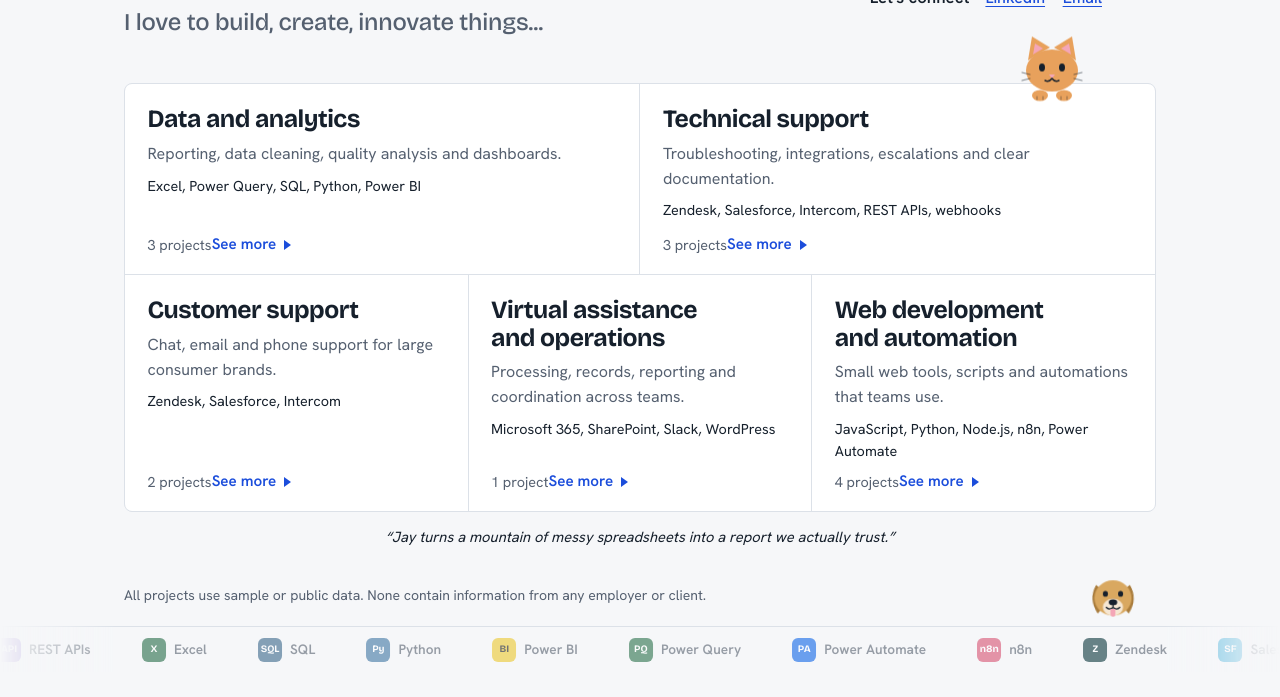
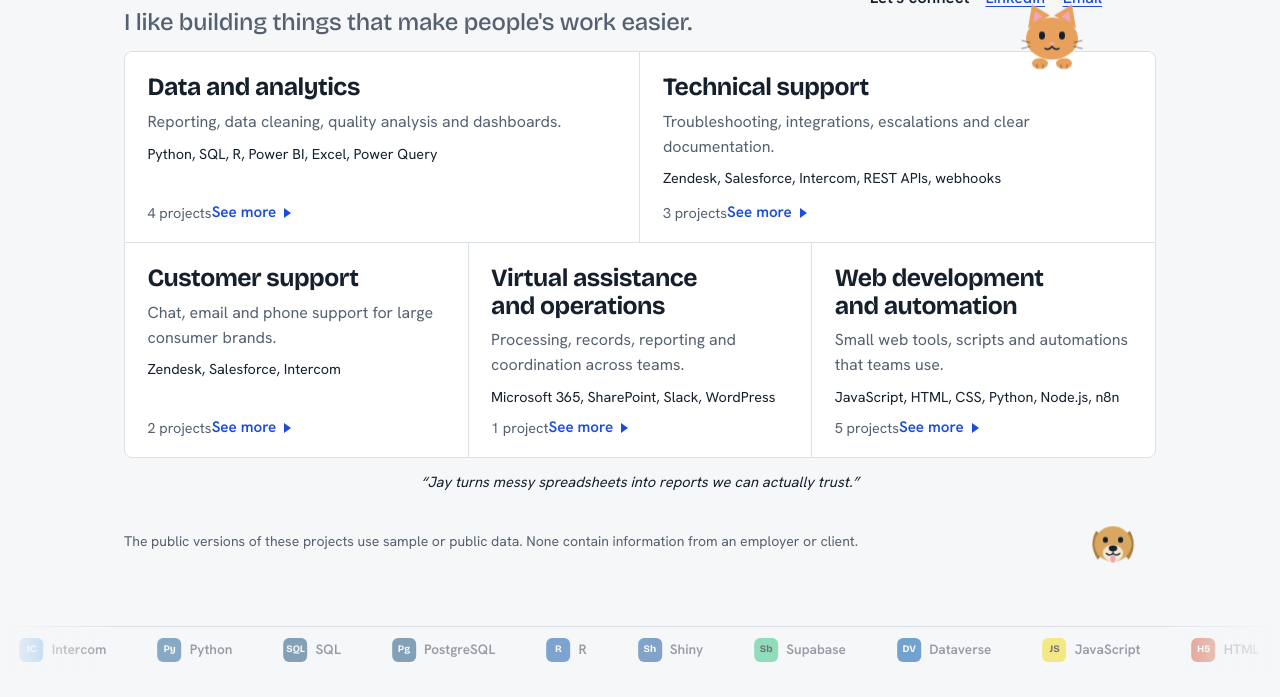
Before and after one commit to jaymagayanes/jaymagayanes.github.io, a plain HTML site: page index.html in a window 1280 px wide. Shown: the part 128-825 px from the top of the page. After the commit the page ends 800 px from the top, so only its background shows below. Drawn offline with nearby package versions, Linux system fonts and the light colour scheme.

Commit message:
Update index.html

```diff
--- a/index.html
+++ b/index.html
@@ -4,7 +4,7 @@
 <meta charset="utf-8">
 <meta name="viewport" content="width=device-width, initial-scale=1, viewport-fit=cover">
 <title>Jay Magayanes | Data, Support and Automation</title>
-<meta name="description" content="Remote professional with seven years of experience in data analysis, technical support, customer support, operations and automation. Open a role to see the work.">
+<meta name="description" content="I'm Jay, based in the Philippines. I've spent seven years in customer support, technical support and data work, and I enjoy building small tools that make that work easier. Open a section to see what I've made.">
 <link rel="preconnect" href="https://fonts.googleapis.com">
 <link rel="preconnect" href="https://fonts.gstatic.com" crossorigin>
 <link href="https://fonts.googleapis.com/css2?family=Bricolage+Grotesque:opsz,wght@12..96,500;12..96,700&family=Hanken+Grotesk:wght@400;500;600&display=swap" rel="stylesheet">
@@ -250,6 +250,7 @@
     overflow: hidden; display: grid; place-items: center;
   }
   .stage img { width: 100%; height: 100%; object-fit: contain; cursor: zoom-in; display: block; }
+  .stage iframe { width: 100%; height: 100%; border: 0; display: block; }
   .stage .empty { color: var(--muted); text-align: center; padding: 1rem; max-width: 34ch; }
   .nav {
     position: absolute; top: 50%; transform: translateY(-50%);
@@ -473,8 +474,8 @@
       <h1>
         <span class="name-text">Jay Magayanes</span>
       </h1>
-      <p class="availability" id="availability"><span>Open to remote roles &middot; Philippines (UTC+8)</span></p>
-      <p class="headline">I love to build, create, innovate things...</p>
+      <p class="availability" id="availability"><span>Open to remote roles &middot; Based in the Philippines (UTC+8)</span></p>
+      <p class="headline">I like building things that make people's work easier.</p>
     </div>
     <div class="connect">
       <div class="actions">
@@ -501,7 +502,7 @@
   </main>
 
   <footer>
-    All projects use sample or public data. None contain information from any employer or client.
+    The public versions of these projects use sample or public data. None contain information from an employer or client.
     <div class="footer-dog" id="footer-dog" aria-hidden="true"></div>
   </footer>
 </div>
@@ -533,7 +534,7 @@
 /* Contact links. Leave any of these "" and it simply won't show. */
 const CONFIG = {
   resume: "resume.pdf",   // put your résumé PDF next to index.html and match the file name here. "" hides the button
-  availability: "Open to remote roles · Philippines (UTC+8)",   // the line under your name. "" hides it
+  availability: "Open to remote roles · Based in the Philippines (UTC+8)",   // the line under your name. "" hides it
   /* Placeholder links: replace each with your exact profile URL. */
   facebook: "https://www.facebook.com/",
   instagram: "https://www.instagram.com/",
@@ -548,10 +549,10 @@
 
 /* The About me pop-up. One string per paragraph. */
 const ABOUT = [
-  "Hi, you can call me Jay. I live here in the Philippines, which is a very wonderful country. I started early in my work journey as a customer support agent for a flower delivery company, then moved on to gain more skills at different companies as a customer support rep, sales rep and technical support rep. After that I transitioned to back-office roles managing data, as a quality analyst, data analyst and support officer.",
-  "I'm a very curious person and I love to build stuff, like website pages, web apps, automations in Excel on the Microsoft platform, or reports in Python and the like. Simply put, I like to build things that help other people make their jobs easier.",
-  "Some fun facts about me: I love playing guitar, and I love animals. I have 2 dogs and 8 cats, most of them adopted and some of them the children of the others.",
-  "I like to be in a role where I can keep learning more things."
+  "Hi, I'm Jay, and I live in the Philippines. I started out as a customer support agent for a flower delivery company, then picked up new skills at other companies as a customer support rep, sales rep and technical support rep. From there I moved into back-office work with data, as a quality analyst, data analyst and support officer.",
+  "I'm a curious person who likes to build things, whether that's web pages, small web apps, Excel automations on the Microsoft platform, or reports in Python. What I enjoy most is making tools that help other people do their jobs more easily.",
+  "A few fun facts: I play guitar, and I love animals. I have 2 dogs and 8 cats, most of them adopted, and a few are the children of the others.",
+  "I like being in a role where I can keep learning."
 ];
 
 /* The tiles on the page. "tag" decides which projects appear inside. */
@@ -560,26 +561,26 @@
     id: "data", tag: "data", wide: true,
     name: "Data and analytics",
     blurb: "Reporting, data cleaning, quality analysis and dashboards.",
-    chips: "Excel, Power Query, SQL, Python, Power BI",
-    summary: "I turn messy spreadsheets and operational data into clean, trustworthy reports that teams can act on.",
+    chips: "Python, SQL, R, Power BI, Excel, Power Query",
+    summary: "I turn messy spreadsheets and operational data into clean reports that teams can rely on.",
     strong: "Excel and Power Query, data cleaning and validation, structured reporting, quality auditing",
-    working: "SQL, Python, Power BI, data modelling and lineage concepts"
+    working: "Python, SQL and PostgreSQL, R and Shiny, Power BI, data modelling"
   },
   {
     id: "tech", tag: "tech", wide: true,
     name: "Technical support",
     blurb: "Troubleshooting, integrations, escalations and clear documentation.",
     chips: "Zendesk, Salesforce, Intercom, REST APIs, webhooks",
-    summary: "I find the real cause of a problem, not just the symptom, and write it up so the next person can fix it fast.",
+    summary: "I look for the real cause of a problem, not just the symptom, and write it up clearly so the next person can fix it faster.",
     strong: "Troubleshooting, root-cause analysis, escalation reports, documentation, Zendesk, Salesforce, Intercom",
-    working: "REST APIs, webhooks, n8n, Python scripting"
+    working: "REST APIs, webhooks, n8n, Python scripting, Node.js"
   },
   {
     id: "support", tag: "support",
     name: "Customer support",
     blurb: "Chat, email and phone support for large consumer brands.",
     chips: "Zendesk, Salesforce, Intercom",
-    summary: "Calm, accurate and consistent with customers across chat, email and phone, with minimal supervision.",
+    summary: "Calm, accurate and consistent with customers across chat, email and phone, and comfortable working with little supervision.",
     strong: "Conflict resolution, billing and refunds, order management, escalation handling, remote self-management",
     working: "Zendesk, Salesforce, Intercom, Slack, Zoom, Microsoft Teams"
   },
@@ -588,7 +589,7 @@
     name: "Virtual assistance and operations",
     blurb: "Processing, records, reporting and coordination across teams.",
     chips: "Microsoft 365, SharePoint, Slack, WordPress",
-    summary: "Organized and detail-focused. I keep records accurate, requests moving and people informed.",
+    summary: "Organized and detail-minded. I keep records accurate, requests moving and people informed.",
     strong: "Application processing, record keeping, report preparation, coordinating with internal and external teams",
     working: "Microsoft 365, SharePoint, Slack, Zoom, Microsoft Teams, Google Meet, WordPress, Wix"
   },
@@ -596,7 +597,7 @@
     id: "web", tag: "web",
     name: "Web development and automation",
     blurb: "Small web tools, scripts and automations that teams use.",
-    chips: "JavaScript, Python, Node.js, n8n, Power Automate",
+    chips: "JavaScript, HTML, CSS, Python, Node.js, n8n",
     summary: "I build small, practical tools and automations that replace repetitive manual work, and I'm growing toward full-stack development.",
     strong: "Automation with n8n, Power Automate and Power Query; small web tools",
     working: "JavaScript, HTML and CSS, Python, Node.js and Express, SQL, REST APIs, webhooks"
@@ -612,64 +613,11 @@
    demo / code: web links. Leave any of these "" to hide the button. */
 const PROJECTS = [
   {
-    title: "Zendesk report automation",
-    status: "live",
-    summary: "A Python script that turns raw Zendesk ticket data into a clean report, automatically.",
-    details: [
-      "Pulls ticket data from the Zendesk API",
-      "Groups tickets by status and priority and calculates resolution time",
-      "Outputs a CSV report and an HTML digest",
-      "Runs on sample data when no credentials are set, so anyone can try it"
-    ],
-    stack: "Python, REST API, JSON, CSV",
-    tags: ["data", "tech", "web"],
-    images: [], demo: "", code: "https://github.com/jaymagayanes/Zendesk-Report-Automation", download: "", readme: ""
-  },
-  {
-    title: "8x8 and Zendesk integration simulator",
-    status: "live",
-    summary: "Simulates how an inbound call becomes a ticket with an agent assigned.",
-    details: [
-      "An inbound call event triggers ticket creation and agent assignment",
-      "Event flow mapped in n8n alongside direct API calls",
-      "Shows how two platforms hand data to each other"
-    ],
-    stack: "n8n, 8x8 API, Zendesk API, JavaScript",
-    tags: ["tech", "web"],
-    images: [], demo: "", code: "https://github.com/jaymagayanes/8x8-zendeskIntegration", download: "", readme: ""
-  },
-  {
-    title: "Support routing prototype",
-    status: "live",
-    summary: "An AI-assisted tool that sorts incoming support queries and suggests how to resolve them.",
-    details: [
-      "Classifies queries by type and urgency",
-      "Suggests resolution paths for the agent",
-      "Shows how AI output can sit inside a support workflow"
-    ],
-    stack: "Node.js, Express, JavaScript, webhooks",
-    tags: ["support", "tech", "web"],
-    images: [], demo: "", code: "https://github.com/jaymagayanes/ai-support-automation-portal", download: "", readme: ""
-  },
-  {
-    title: "Exceptions database web app (sample data)",
-    status: "live",
-    summary: "A searchable tool that replaces an unstructured exceptions spreadsheet.",
-    details: [
-      "An M-code pipeline normalizes messy multi-sheet data",
-      "A lightweight search page sits on top of the cleaned data",
-      "This public version uses made-up records"
-    ],
-    stack: "Power Query, M-code, JavaScript, HTML",
-    tags: ["data", "ops", "web"],
-    images: [], demo: "", code: "https://github.com/jaymagayanes/exceptionsDatabase_SearchPortal", download: "", readme: ""
-  },
-    {
     title: "NYC 311 support operations analytics",
     status: "live",
     summary: "An end-to-end analysis of 884,765 NYC 311 service requests (Jan–Mar 2025), from raw API data to a SQL model, an Excel dashboard and a Power BI report.",
     details: [
-      "Pulled, cleaned and analysed 884,765 public 311 requests with Python, with documented data-quality rules",
+      "Pulled, cleaned and analyzed 884,765 public 311 requests with Python, with documented data-quality rules",
       "Three complaint types (Illegal Parking, Heat/Hot Water, Residential Noise) drive about 45% of all volume",
       "Demand peaked near 15,000 a day in early January, then settled at about 9,000, and clusters on weekday mornings (9–11am)",
       "Median time to close is 12.6 hours, but EDC's median is about 7,650 hours and TLC's about 1,620 hours",
@@ -692,6 +640,85 @@
     code: "https://github.com/jaymagayanes/nyc-311-analytics",
     download: "downloads/nyc-311-analytics.zip",
     readme: "https://github.com/jaymagayanes/nyc-311-analytics#readme"
+  },
+  {
+    title: "Global education intelligence dashboard",
+    status: "live",
+    summary: "A Python and R project that turns World Bank education data for 261 countries into a live, interactive dashboard.",
+    details: [
+      "A Python ETL pulls World Bank data from 2000 to 2023 and loads it into PostgreSQL on Supabase",
+      "Data quality is documented up front: about 72% of literacy values are missing, and the handling is explained instead of quietly dropped",
+      "An Education Opportunity Index, a score I designed from literacy, primary enrollment, internet access and GDP per capita",
+      "Linear regression on 2010 to 2023 trends estimates each country's yearly improvement, shown in an opportunity matrix",
+      "Dashboard built with R Shiny, ggplot2 and plotly, and hosted on shinyapps.io"
+    ],
+    stack: "Python, PostgreSQL (Supabase), R, Shiny, ggplot2, plotly",
+    tags: ["data", "web"],
+    images: [], demo: "https://jaymagayanes.shinyapps.io/data_analyst", video: "",
+    code: "https://github.com/jaymagayanes/global-education-intelligence", download: "", readme: ""
+  },
+  {
+    title: "Exceptions database web app (sample data)",
+    status: "live",
+    summary: "A searchable web app that replaces a six-sheet Excel workbook of exceptions, built for a real team and used day to day.",
+    details: [
+      "A Power Query (M code) pipeline cleans six differently laid-out sheets into one 14-column format",
+      "Every record keeps its source sheet and row number, so it can be traced back to the original",
+      "The search page has keyword search, programme and sheet filters, and understands the team's shorthand terms",
+      "Data sits in Dataverse and the page reads it through a REST API, with no framework needed",
+      "This public version uses made-up records"
+    ],
+    stack: "Power Query (M), Dataverse, SharePoint, JavaScript, HTML, CSS",
+    tags: ["data", "ops", "web"],
+    images: [], demo: "", video: "https://drive.google.com/file/d/1idUeVykxLUvIzHl4FQpl8xme_jfie2cT/view",
+    code: "https://github.com/jaymagayanes/exceptionsDatabase_SearchPortal", download: "", readme: ""
+  },
+  {
+    title: "Zendesk report automation",
+    status: "live",
+    summary: "A Python script that turns Zendesk ticket data into a ready-to-share report.",
+    details: [
+      "Pulls ticket data from the Zendesk API",
+      "Groups tickets by status and priority and works out average resolution time",
+      "Writes a CSV report and an HTML summary",
+      "Uses sample data when no credentials are set, so anyone can try it"
+    ],
+    stack: "Python, REST API, JSON, CSV, HTML",
+    tags: ["data", "tech", "web"],
+    images: [], demo: "", video: "https://drive.google.com/file/d/1Zh8saF6_mLPYIuh7r8SaAE1vyEYfAZKY/view?usp=sharing",
+    code: "https://github.com/jaymagayanes/Zendesk-Report-Automation", download: "", readme: ""
+  },
+  {
+    title: "Support ticket routing prototype",
+    status: "live",
+    summary: "A small support workflow that sorts, prioritizes and routes tickets with simple rules, then gives the agent a summary and a suggested reply.",
+    details: [
+      "Rules classify each ticket by type and priority, and assign a queue and an SLA",
+      "Checks for duplicate tickets before creating a new one",
+      "Writes a short summary and a suggested reply that the agent can edit",
+      "Simulates syncing the ticket to a Salesforce-style record",
+      "Includes customer portal, agent dashboard and admin dashboard pages",
+      "I chose rules over an AI model on purpose: they are cheaper, predictable and easy to test"
+    ],
+    stack: "Node.js, Express, JavaScript, HTML, CSS, REST APIs",
+    tags: ["support", "tech", "web"],
+    images: [], demo: "", video: "https://drive.google.com/file/d/1CHXhvatkTeQonBZUw5ubu4WGvb3ElQ5I/view?usp=sharing",
+    code: "https://github.com/jaymagayanes/ai_support", download: "", readme: ""
+  },
+  {
+    title: "8x8 and Zendesk integration simulator",
+    status: "live",
+    summary: "A browser dashboard that shows how an answered call can create a Zendesk ticket automatically.",
+    details: [
+      "A simulated call queue with caller details, issue type, priority and a wait timer",
+      "Answering a call sends a request to the Zendesk tickets API, or a simulated response in demo mode",
+      "A live log records each step with a timestamp",
+      "The README explains how it would run in production, with a webhook and a workflow tool such as n8n"
+    ],
+    stack: "JavaScript, HTML, CSS, Zendesk REST API",
+    tags: ["tech", "web"],
+    images: [], demo: "", video: "https://drive.google.com/file/d/1argp2Fxxgs-8NRuDg1HkkqA9USlF2lA2/view?usp=sharing",
+    code: "https://github.com/jaymagayanes/8x8-zendeskIntegration", download: "", readme: ""
   }
 ];
 /* ============================================================ */
@@ -745,8 +772,8 @@
   $("m-left").innerHTML = `
     <p class="summary">${esc(r.summary)}</p>
     <dl class="skills">
-      <dt>Day-to-day strengths</dt><dd>${esc(r.strong)}</dd>
-      <dt>Working knowledge</dt><dd>${esc(r.working)}</dd>
+      <dt>What I do best</dt><dd>${esc(r.strong)}</dd>
+      <dt>Also working with</dt><dd>${esc(r.working)}</dd>
     </dl>
     <h3 class="list-title">Work</h3>
     <div class="proj-list">
@@ -759,11 +786,13 @@
   const p = state.projects[state.p];
   if (!p) { $("m-right").innerHTML = `<p class="pending">Projects for this area are coming soon.</p>`; return; }
   const imgs = p.images || [];
+  const vid = p.video ? p.video.replace(/\/view.*$/, "/preview") : "";
   const cur = imgs[state.i];
   const stage = imgs.length
     ? `<img src="${esc(cur.src)}" alt="${esc(cur.caption || p.title)}">
        ${imgs.length > 1 ? `<button class="nav prev" type="button" data-nav="-1" aria-label="Previous image">&#8249;</button>
        <button class="nav next" type="button" data-nav="1" aria-label="Next image">&#8250;</button>` : ""}`
+    : vid ? `<iframe src="${esc(vid)}" title="${esc(p.title)} demo video" allow="autoplay; fullscreen" allowfullscreen loading="lazy"></iframe>`
     : `<div class="empty"><span class="pet" style="--d:0s">${catSVG("#E8A15C", "#16202C", false, 56)}</span><br>Screenshots coming soon.</div>`;
   const thumbs = imgs.length > 1
     ? `<div class="thumbs">${imgs.map((im, k) => `<button type="button" class="thumb" data-thumb="${k}" aria-current="${k === state.i}" aria-label="Image ${k + 1}"><img src="${esc(im.src)}" alt=""></button>`).join("")}</div>`
@@ -772,8 +801,9 @@
   if (p.download) btns.push(`<a class="btn" href="${esc(p.download)}" download>Download project (.zip)</a>`);
   if (p.readme) btns.push(`<a class="btn quiet" href="${esc(p.readme)}" target="_blank" rel="noopener">Read the README</a>`);
   if (p.demo) btns.push(`<a class="btn quiet" href="${esc(p.demo)}" target="_blank" rel="noopener">Live demo</a>`);
+  if (p.video) btns.push(`<a class="btn quiet" href="${esc(p.video)}" target="_blank" rel="noopener">Watch demo video</a>`);
   if (p.code) btns.push(`<a class="btn quiet" href="${esc(p.code)}" target="_blank" rel="noopener">Source on GitHub</a>`);
-  if (!btns.length) btns.push(`<span class="pending">Links coming soon</span>`);
+  if (!btns.length) btns.push(`<span class="pending">No links yet</span>`);
 
   $("m-right").innerHTML = `
     <div class="stage" id="stage">${stage}</div>
@@ -1085,16 +1115,16 @@
 
   /* Headline phrases, shown in turn (the original line comes back at the end of the cycle) */
   const PHRASES = [
-    "📊 Seven years in data analysis, support and operations",
-    "🔧 Technical support with a problem-solving mindset",
-    "💬 Customer support built on clear, friendly communication",
-    "🤖 Automating repetitive work so teams can focus on what matters",
-    "📈 Turning raw data into clear, usable insights",
-    "🧩 Operations support that keeps workflows running smoothly",
-    "🌏 Remote professional, ready to join your team",
-    "🚀 Open to new roles in data, support and automation"
+    "📊 Seven years across data, support and operations",
+    "🔧 Technical support that looks for the real cause",
+    "💬 Customer support that's clear, calm and friendly",
+    "🤖 Automating repetitive tasks so teams can focus on people",
+    "📈 Turning messy data into reports people can use",
+    "🧩 Keeping everyday operations organized and moving",
+    "🌏 Based in the Philippines, working remotely",
+    "🚀 Open to remote roles in data, support and automation"
   ];
-  PHRASES.push(hl.getAttribute("aria-label") || "I love to build, create, innovate things...");
+  PHRASES.push(hl.getAttribute("aria-label") || "I like building things that make people's work easier.");
   let phraseIdx = 0;
 
   /* Reserve the height of the tallest phrase so tiles never shift when the headline changes */
@@ -1320,21 +1350,22 @@
    KIND_WORDS: SAMPLE TEXT. Replace with real feedback from real people before sharing widely. */
 (function toolsAndWords() {
   const TOOLS = [
-    ["Excel", "X", "#1D6F42"], ["SQL", "SQL", "#336791"], ["Python", "Py", "#3776AB"], ["Power BI", "BI", "#F2C811", 1],
-    ["Power Query", "PQ", "#217346"], ["Power Automate", "PA", "#0066FF"], ["n8n", "n8n", "#EA4B71"], ["Zendesk", "Z", "#03363D"],
-    ["Salesforce", "SF", "#00A1E0"], ["Intercom", "IC", "#1F8DED"], ["JavaScript", "JS", "#F7DF1E", 1], ["Node.js", "N", "#5FA04E"],
-    ["GitHub", "GH", "#24292F"], ["Slack", "S", "#4A154B"], ["Microsoft Teams", "T", "#5059C9"], ["SharePoint", "SP", "#0B7285"],
-    ["Zoom", "Zm", "#2D8CFF"], ["WordPress", "W", "#21759B"], ["Google Meet", "M", "#00897B"], ["REST APIs", "API", "#7B4DDB"]
+    ["Python", "Py", "#3776AB"], ["SQL", "SQL", "#336791"], ["PostgreSQL", "Pg", "#336791"], ["R", "R", "#276DC3"], ["Shiny", "Sh", "#2D6CB0"],
+    ["Supabase", "Sb", "#3ECF8E", 1], ["Dataverse", "DV", "#0F6CBD"], ["JavaScript", "JS", "#F7DF1E", 1], ["HTML", "H5", "#E34F26"], ["CSS", "CSS", "#1572B6"],
+    ["Node.js", "N", "#5FA04E"], ["Express", "Ex", "#444B55"], ["REST APIs", "API", "#7B4DDB"], ["Webhooks", "WH", "#C73A63"],
+    ["n8n", "n8n", "#EA4B71"], ["Power BI", "BI", "#F2C811", 1], ["Power Query", "PQ", "#217346"], ["Excel", "X", "#1D6F42"],
+    ["Power Automate", "PA", "#0066FF"], ["GitHub", "GH", "#24292F"], ["Git", "Git", "#F05032"], ["Zendesk", "Z", "#03363D"],
+    ["Salesforce", "SF", "#00A1E0"], ["Intercom", "IC", "#1F8DED"]
   ];
   const one = TOOLS.map(([n, m, c, dk]) => `<span class="tool"><i class="${dk ? "dk" : ""}" style="--c:${c}">${esc(m)}</i>${esc(n)}</span>`).join("");
   $("tools-track").innerHTML = one + one;
 
   const KIND_WORDS = [
-    ["Jay turns a mountain of messy spreadsheets into a report we actually trust."],
-    ["Calm with upset customers, and he writes escalations that engineers can act on straight away."],
-    ["He automated a task that took us hours every week. We never went back."],
-    ["Quick to learn, careful with details, and always willing to help the next person."],
-    ["Rare mix of support instincts and technical curiosity. I would hire him again."]
+    ["Jay turns messy spreadsheets into reports we can actually trust."],
+    ["Calm with upset customers, and his escalation notes gave engineers what they needed."],
+    ["He automated a weekly task that used to take us hours."],
+    ["Quick to learn, careful with the details, and happy to help the next person."],
+    ["A good mix of support instincts and technical curiosity."]
   ];
   const el = $("says"); let i = 0;
   const show = () => { const q = KIND_WORDS[i++ % KIND_WORDS.length][0]; el.innerHTML = `<q>${esc(q)}</q>`; };
```
